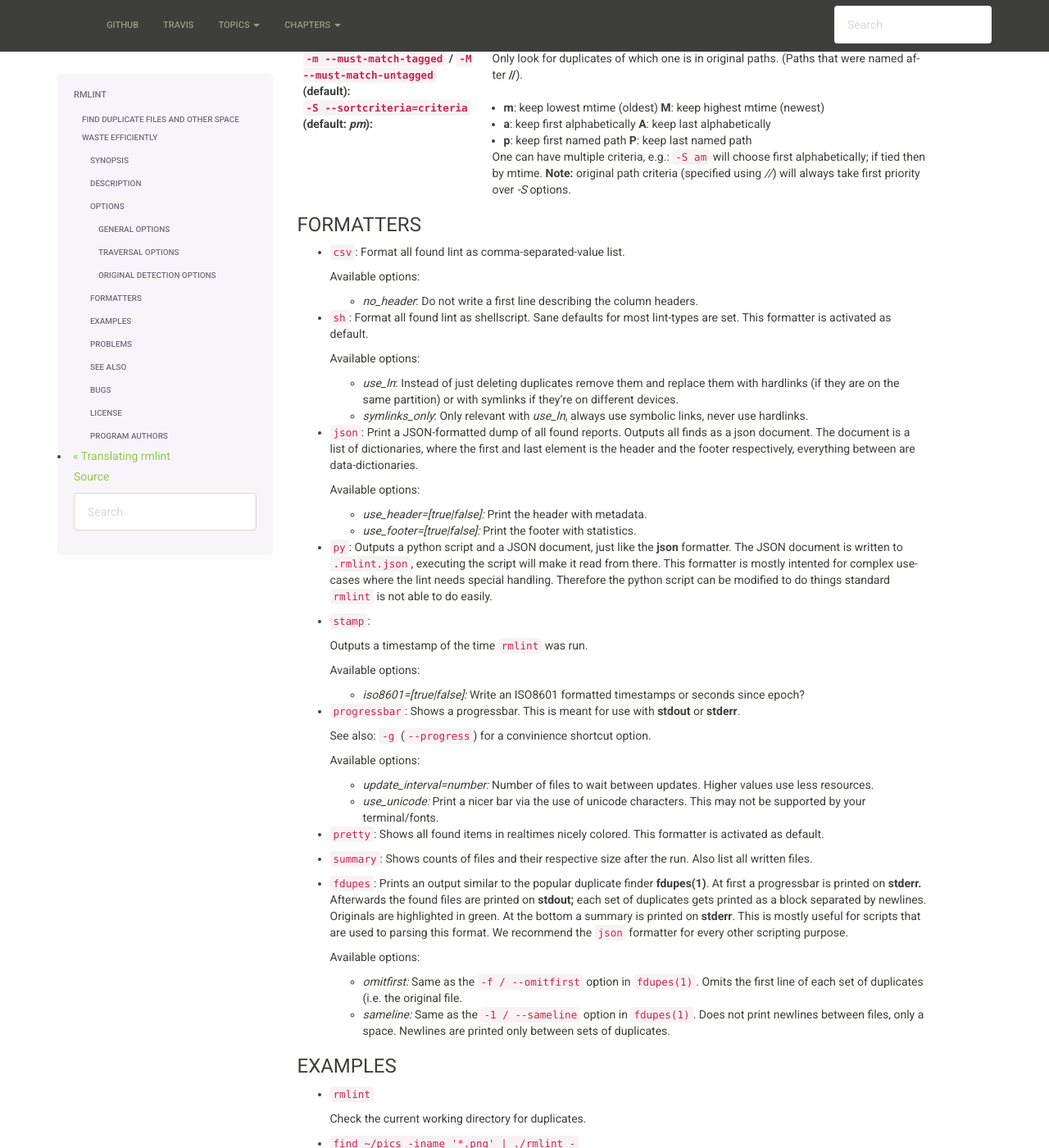
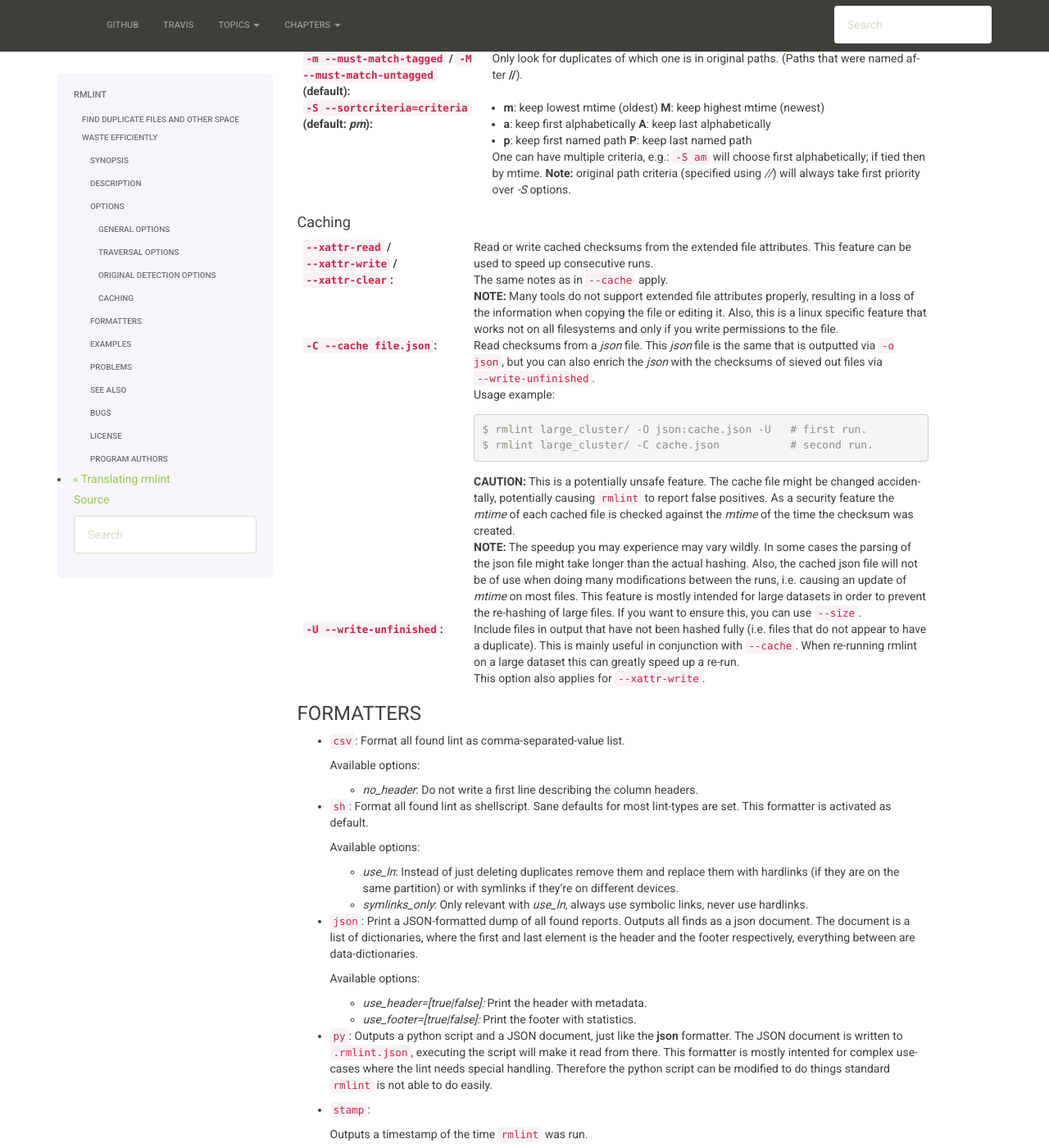
Before and after one commit to sahib/rmlint, a Sphinx documentation site: the page built from docs/rmlint.1.rst, in a window 1280 px wide and 1400 px high, scrolled down 4120 px. Shown: the whole window at 82% size. Built offline with Sphinx 7.4.7, drawn with Linux system fonts in a browser that asks for light colours.

Commit message:
docs: add all caching related stuff

```diff
--- a/docs/rmlint.1.rst
+++ b/docs/rmlint.1.rst
@@ -317,6 +317,55 @@
     One can have multiple criteria, e.g.: ``-S am`` will choose first alphabetically; if tied then by mtime.
     **Note:** original path criteria (specified using `//`) will always take first priority over `-S` options.
 
+Caching
+-------
+
+:``--xattr-read`` / ``--xattr-write`` / ``--xattr-clear``:
+
+    Read or write cached checksums from the extended file attributes.
+    This feature can be used to speed up consecutive runs.
+
+    The same notes as in ``--cache`` apply.
+
+    **NOTE:** Many tools do not support extended file attributes properly,
+    resulting in a loss of the information when copying the file or editing it.
+    Also, this is a linux specific feature that works not on all filesystems and
+    only if you write permissions to the file.
+
+:``-C --cache file.json``:
+
+    Read checksums from a *json* file. This *json* file is the same that is
+    outputted via ``-o json``, but you can also enrich the *json* with
+    the checksums of sieved out files via ``--write-unfinished``.
+
+    Usage example: ::
+
+        $ rmlint large_cluster/ -O json:cache.json -U   # first run.
+        $ rmlint large_cluster/ -C cache.json           # second run.
+
+    **CAUTION:** This is a potentially unsafe feature. The cache file might be
+    changed accidentally, potentially causing ``rmlint`` to report false
+    positives. As a security feature the `mtime` of each cached file is checked
+    against the `mtime` of the time the checksum was created.
+
+    **NOTE:** The speedup you may experience may vary wildly. In some cases the
+    parsing of the json file might take longer than the actual hashing. Also,
+    the cached json file will not be of use when doing many modifications
+    between the runs, i.e. causing an update of `mtime` on most files. This
+    feature is mostly intended for large datasets in order to prevent the
+    re-hashing of large files. If you want to ensure this, you can use
+    ``--size``.
+
+:``-U --write-unfinished``:
+
+    Include files in output that have not been hashed fully (i.e. files that
+    do not appear to have a duplicate). This is mainly useful in conjunction
+    with ``--cache``. When re-running rmlint on a large dataset this can greatly
+    speed up a re-run.
+
+    This option also applies for ``--xattr-write``.
+
+
 FORMATTERS
 ==========
 
--- a/docs/tutorial.rst
+++ b/docs/tutorial.rst
@@ -618,9 +618,10 @@
 
   .. code-block:: bash
 
-      $ find . | grep -v '\(.git\|.svn\)' | rmlint -
+      $ # find all files except everything under .git or .svn folders
+      $ find . -type d | grep -v '\(.git\|.svn\)' | rmlint - --hidden
 
-  But you would have checked the output anyways?
+  But you would have checked the output anyways, wouldn't you?
 
 - If something ever goes wrong, it might help to increase the verbosity with
   ``-v`` (up to ``-vvv``).
```
Also changed, not shown: 1 other file.
